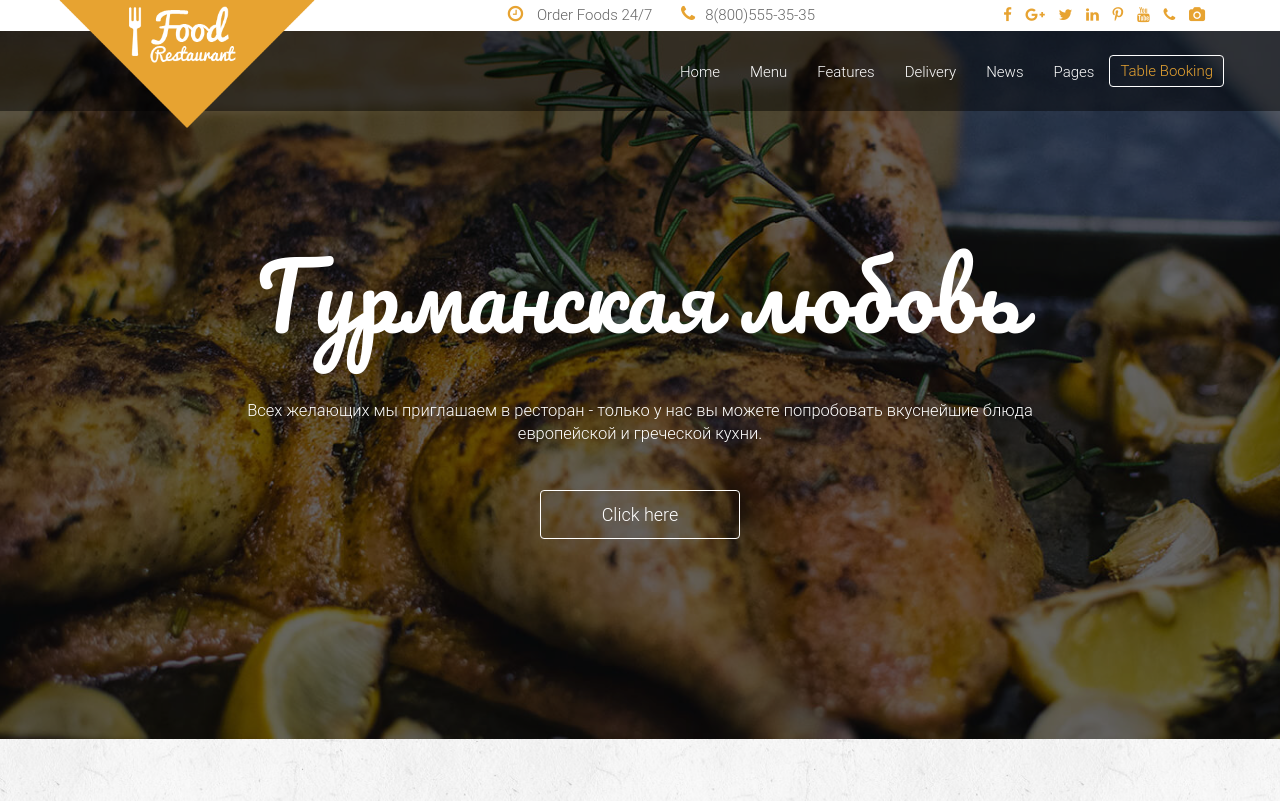
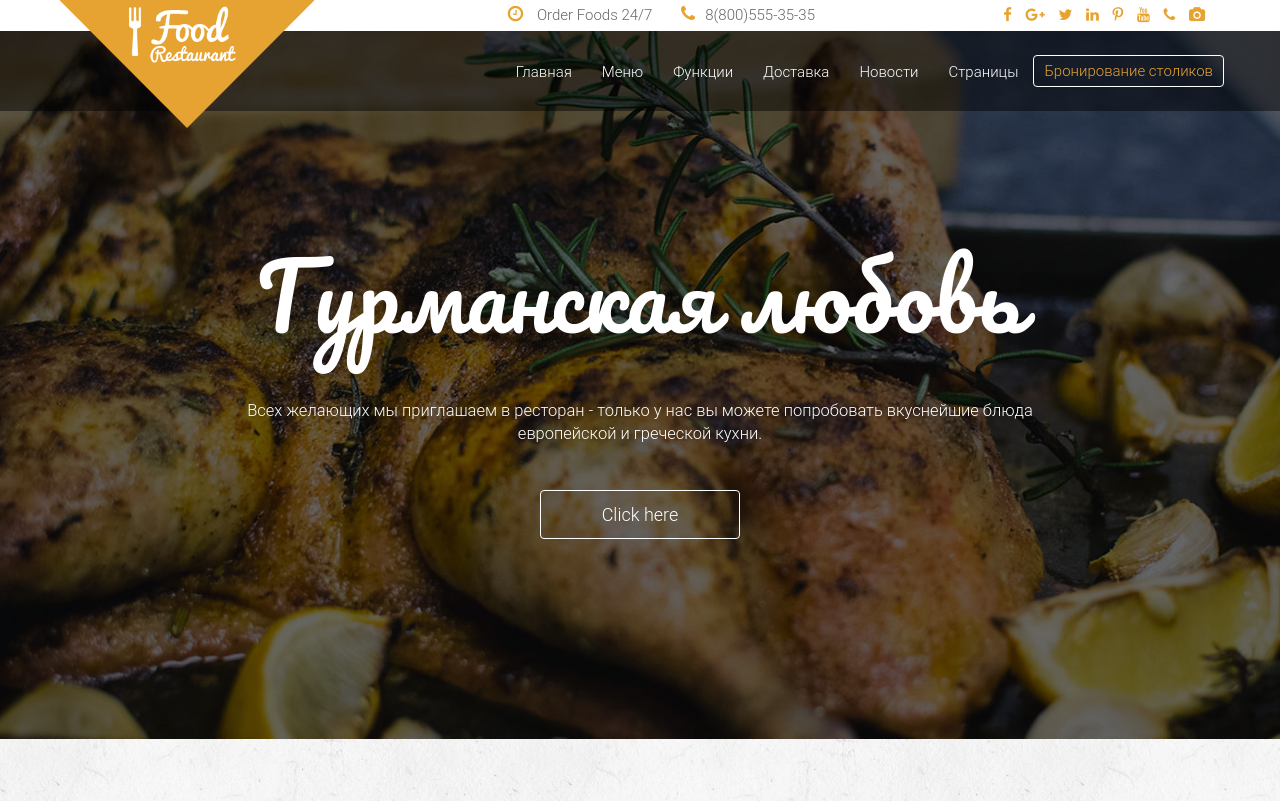
Before and after one commit to Arina123bearine/Food, a plain HTML site: page index.html in a window 1280 px wide. Shown: the top 801 px of the page. Drawn offline with Linux system fonts and the light colour scheme.

Commit message:
Update index.html

```diff
--- a/index.html
+++ b/index.html
@@ -84,13 +84,13 @@
                                 <div class="collapse navbar-collapse" id="bs-example-navbar-collapse-1">
 
                                     <ul class="nav navbar-nav navbar-right">
-                                        <li><a href="#slider">Home</a></li>
-                                        <li><a href="#abouts">Menu</a></li>
-                                        <li><a href="#features">Features</a></li>
-                                        <li><a href="#portfolio">Delivery</a></li>
-                                        <li><a href="#ourPakeg">News</a></li>
-                                        <li><a href="#mobaileapps">Pages</a></li>
-                                        <li><a href="#" class="booking">Table Booking</a></li>
+                                        <li><a href="#slider">Главная</a></li>
+                                        <li><a href="#abouts">Меню</a></li>
+                                        <li><a href="#features">Функции</a></li>
+                                        <li><a href="#portfolio">Доставка</a></li>
+                                        <li><a href="#ourPakeg">Новости</a></li>
+                                        <li><a href="#mobaileapps">Страницы</a></li>
+                                        <li><a href="#" class="booking">Бронирование столиков</a></li>
                                     </ul>
                                 </div><!-- /.navbar-collapse -->
                             </div><!-- /.container-fluid -->
```
